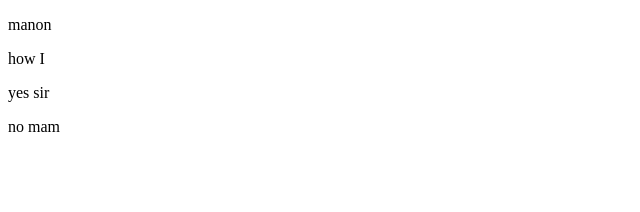
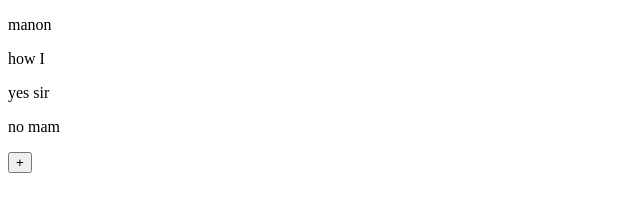
Before and after one commit to ManonLef/Library-Project, a website: page index.html in a window 1280 px wide. Shown: the full height of the page, 0-640 px from the left. Drawn offline with Linux system fonts and the light colour scheme.

Commit message:
add button for adding a book

```diff
--- a/index.html
+++ b/index.html
@@ -11,5 +11,6 @@
 <body>
   <div id="container">
   </div>
+  <button id="add-book">+</button>
 </body>
 </html>
--- a/script.js
+++ b/script.js
@@ -24,6 +24,7 @@
   }
 }
 
+// temporary check to see if function works and fill the myLibrary array to test other functions
 addBookToLibrary("manon", "bla", 122, "not read");
 addBookToLibrary("how I", "met her", 122, "read");
 addBookToLibrary("yes sir", "mam", 132, "not read");
```
